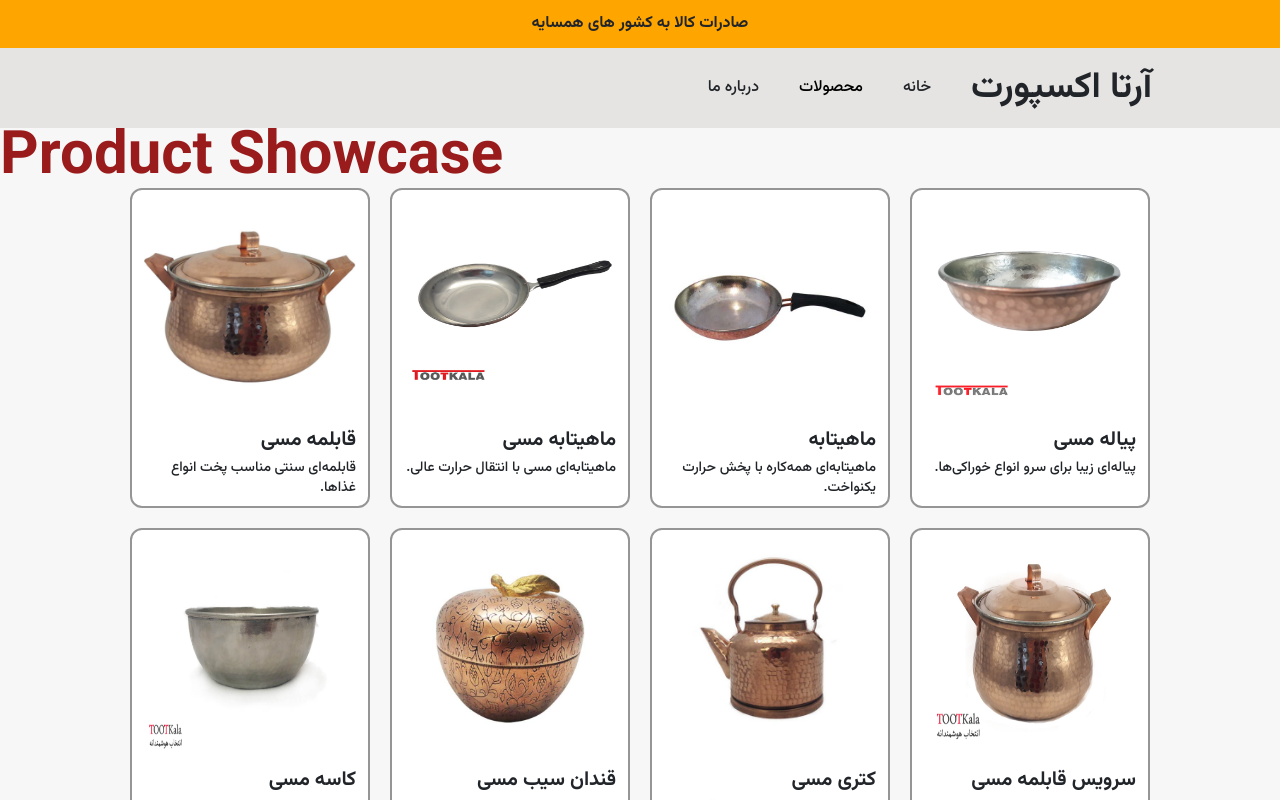
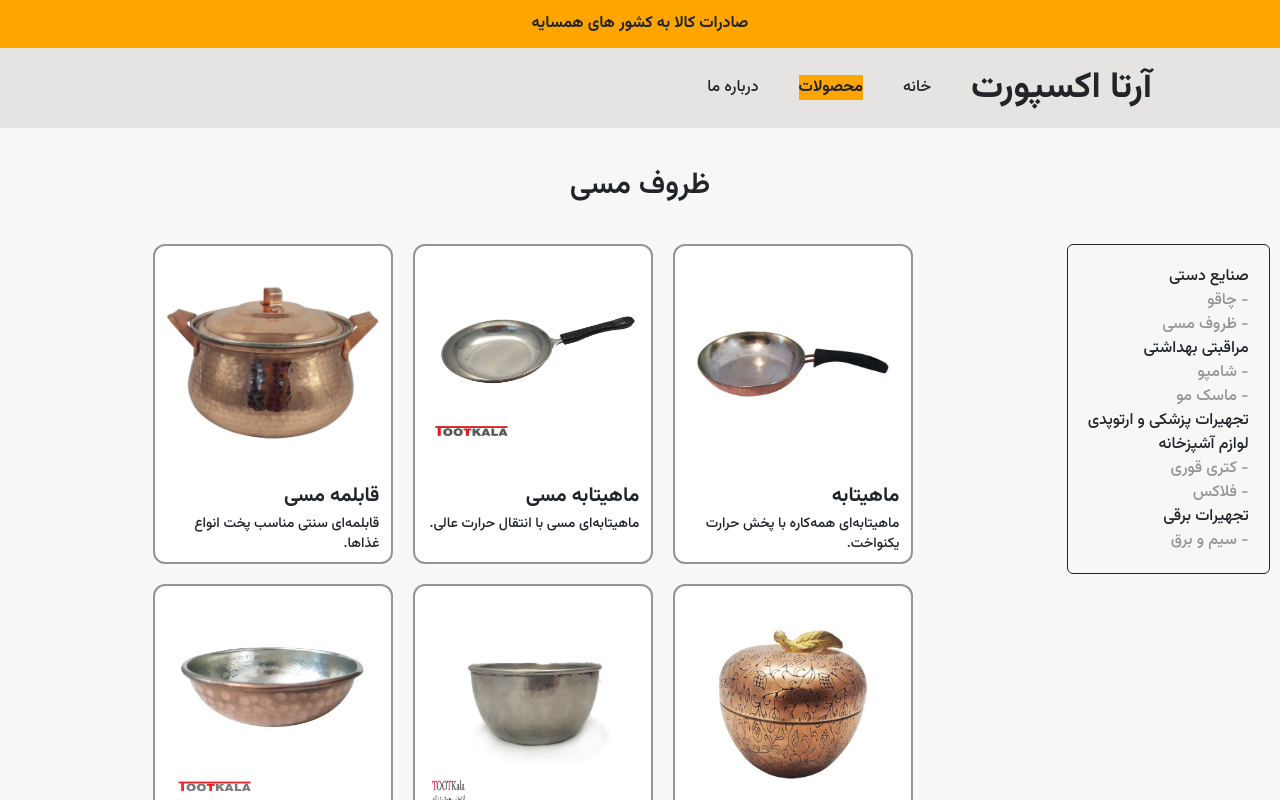
Before and after one commit to MianajiAli/arta-export, a Next.js app: page /products in a window 1280 px wide. Shown: the top 800 px of the page. Built offline with nearby package versions, Linux system fonts and the light colour scheme.

Commit message:
Fix Modal

```diff
--- a/app/layout.js
+++ b/app/layout.js
@@ -1,6 +1,7 @@
 import { Vazirmatn } from "next/font/google";
 import "./globals.css";
 import Header from '@/components/Header'
+import Footer from '@/components/Footer'
 
 const inter = Vazirmatn({ subsets: ["latin"] }
 
@@ -21,6 +22,8 @@ export default function RootLayout({ children }) {
 
           {children}
         </div>
+        <Footer />
+
       </body>
     </html >
   );
--- a/app/page.js
+++ b/app/page.js
@@ -1,7 +1,6 @@
 // app/page.js
 import React from 'react';
 import Service from '@/components/Service';
-import Footer from '@/components/Footer';
 import Hero from '@/components/Hero';
 import RandomProductGrid from '@/components/RandomProductGrid';
 import PhoneNumber from '@/components/PhoneNumber';
@@ -13,7 +12,6 @@ export default function Page() {
       <Service />
       <RandomProductGrid />
       <PhoneNumber />
-      <Footer />
     </div>
   );
 }
--- a/app/products/page.js
+++ b/app/products/page.js
@@ -3,6 +3,7 @@
 import React, { useEffect, useState } from 'react';
 import ProductCard from '@/components/ProductCard';
 import Modal from '@/components/Modal';
+import SideBar from '@/components/SideBar';
 import { fetchProducts } from '@/lib/api';
 
 export default function Page() {
@@ -41,8 +42,11 @@ export default function Page() {
     if (error) return <div>Error: {error.message}</div>;
 
     return (
-        <div>
-            <h1>Product Showcase</h1>
+        <>
+            <h2 className="w-full p-10 text-center text-text1">ظروف مسی</h2>
+            <div className="flex  ">
+
+                <div className="w-10/12">
                     <div className="mx-auto w-10/12 flex flex-wrap justify-center gap-5 items-start">
                         {products.length === 0 ? (
                             <div>No products available</div>
@@ -58,5 +62,10 @@ export default function Page() {
                         product={selectedProduct}
                     />
                 </div>
+                <div>
+                    <SideBar></SideBar>
+                </div>
+            </div>
+        </>
     );
 }
--- a/components/Header.js
+++ b/components/Header.js
@@ -8,11 +8,7 @@ const links = [
     { label: "خانه", url: "/" },
     {
         label: "محصولات",
-        children: [
-            { label: "چاقو", url: "/products/knife" },
-            { label: "مس", url: "/products/fork" },
-            { label: "ضرف مس", url: "/products/fork" },
-        ]
+        url: "/products"
     },
     { label: "درباره ما", url: "/about-us" },
 ];
--- a/components/Modal.js
+++ b/components/Modal.js
@@ -1,52 +1,65 @@
 // components/Modal.js
-import React, { useEffect, useRef } from 'react';
+"use client"
+import React, { useEffect, useRef, useState } from 'react';
 
 const Modal = ({ isOpen, onClose, product }) => {
     const modalRef = useRef();
+    const [selected, setSelected] = useState(0);
 
     useEffect(() => {
+        // Reset the selected image index to 0 whenever the modal is opened
+        if (isOpen) {
+            setSelected(0);
+            document.addEventListener('mousedown', handleClickOutside);
+        } else {
+            document.removeEventListener('mousedown', handleClickOutside);
+        }
+
+        return () => document.removeEventListener('mousedown', handleClickOutside);
+    }, [isOpen]);
+
     const handleClickOutside = (event) => {
         if (modalRef.current && !modalRef.current.contains(event.target)) {
             onClose();
         }
     };
 
-        if (isOpen) {
-            document.addEventListener('mousedown', handleClickOutside);
-            return () => document.removeEventListener('mousedown', handleClickOutside);
-        }
-    }, [isOpen, onClose]);
-
     if (!isOpen || !product) return null;
 
     return (
-        <div className="fixed inset-0 bg-black bg-opacity-50 flex justify-center items-center z-50">
+        <div dir="rtl" className="fixed inset-0 bg-black bg-opacity-50 flex justify-center items-center z-50">
+
+
             <div
                 ref={modalRef}
-                className="bg-white p-4 rounded-lg max-w-lg w-full relative"
+                className="bg-white text-text1 p-4 rounded-lg max-w-lg w-full relative"
                 role="dialog"
                 aria-labelledby="modal-title"
                 aria-describedby="modal-description"
             >
-                <button
-                    className="absolute top-2 right-2 text-xl"
-                    onClick={onClose}
-                    aria-label="Close modal"
-                >
-                    &times;
-                </button>
-                <h2 id="modal-title" className="text-xl font-bold">{product.name}</h2>
-                <img src={product.mainImage} alt={product.name} className="w-full h-auto mt-2" />
-                <div className="mt-4" id="modal-description">
+                <div className="w-full flex gap-5">
+                    <div>
+
+                        <h2 id="modal-title" className="text-2xl mt-10 mb-2 font-bold">{product.name}</h2>
                         <p>{product.description}</p>
+                    </div>
+                    <img src={product.images[selected]} alt={product.name} className="w-52 h-auto aspect-square rounded-md bg-gray-100 flex justify-center items-center object-cover mt-2" />
+
+                </div>
                 <div className="mt-4">
-                        <h3 className="text-lg font-semibold">Additional Images:</h3>
+
                     <div className="flex gap-2 mt-2">
                         {product.images.map((img, idx) => (
-                                <img key={idx} src={img} alt={`Additional ${idx}`} className="w-20 h-20 object-cover" />
+                            <img
+                                key={idx}
+                                onClick={() => setSelected(idx)}
+                                src={img}
+                                alt={`Additional ${idx}`}
+                                className={`w-20 h-20 object-cover cursor-pointer ${selected === idx ? 'border-2 border-blue-500' : ''}`}
+                            />
                         ))}
                     </div>
-                    </div>
+
                 </div>
             </div>
         </div>
--- /dev/null
+++ b/components/SideBar.js
@@ -0,0 +1,28 @@
+const categories = {
+    "صنایع دستی": ["چاقو", "ظروف مسی"],
+    "مراقبتی بهداشتی": ["شامپو", "ماسک مو"],
+    "تجهیرات پزشکی و ارتوپدی": [],
+    "لوازم آشپزخانه": ["کتری قوری", "فلاکس"],
+    "تجهیرات برقی": ["سیم و برق"],
+};
+
+export default function Page() {
+    return (
+        <div className="w-full  flex justify-center items-start  border border-text1 p-5 rounded-md">
+            <ul dir="rtl">
+                {Object.entries(categories).map(([category, items]) => (
+                    <li className="text-text1" key={category}>
+                        {category}
+                        {items.length > 0 && (
+                            <ul>
+                                {items.map(item => (
+                                    <li className="text-text2" key={item}>- {item}</li>
+                                ))}
+                            </ul>
+                        )}
+                    </li>
+                ))}
+            </ul>
+        </div>
+    );
+}
```
Lines whose indentation alone changed are shown as unchanged.
